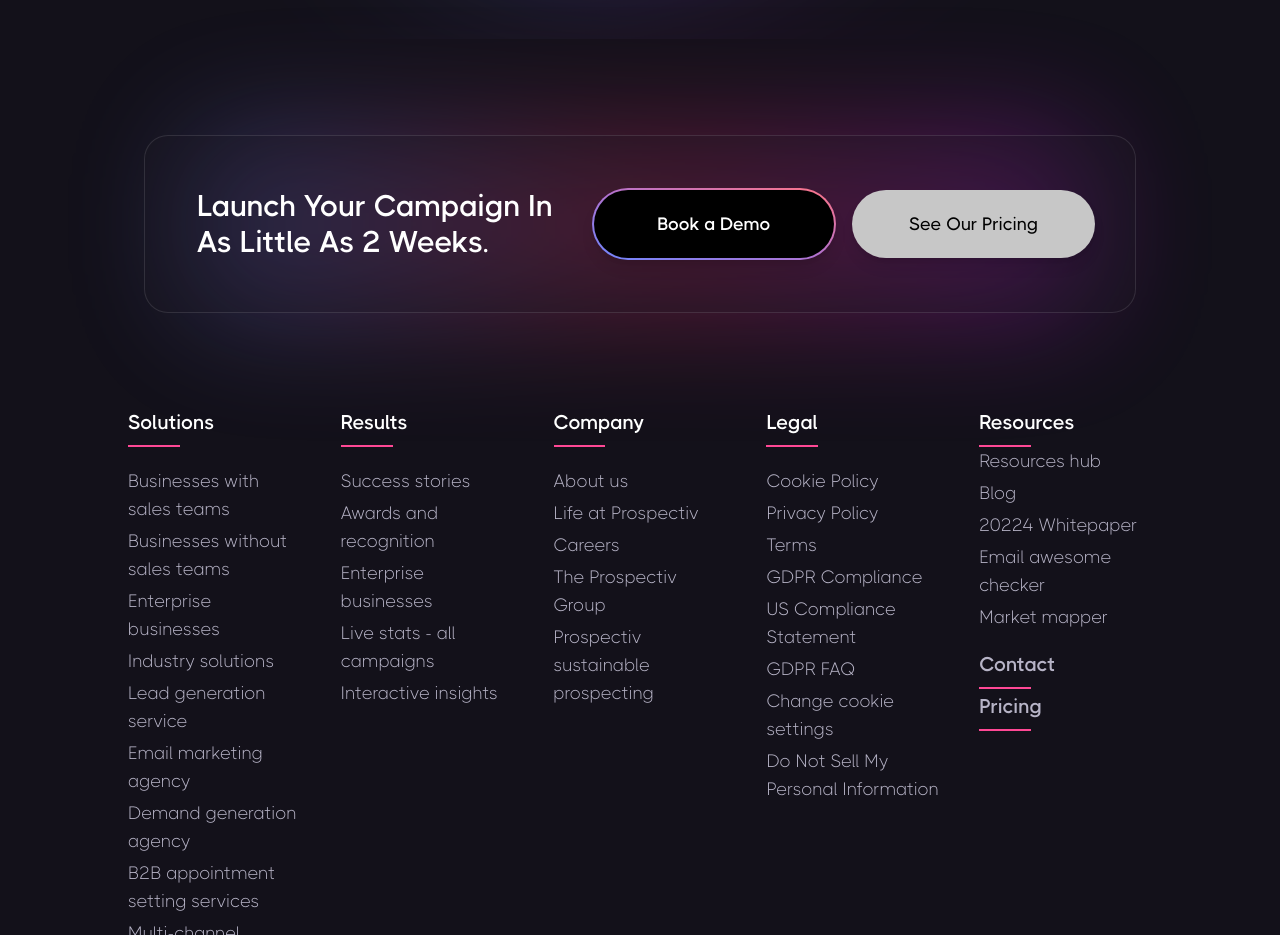
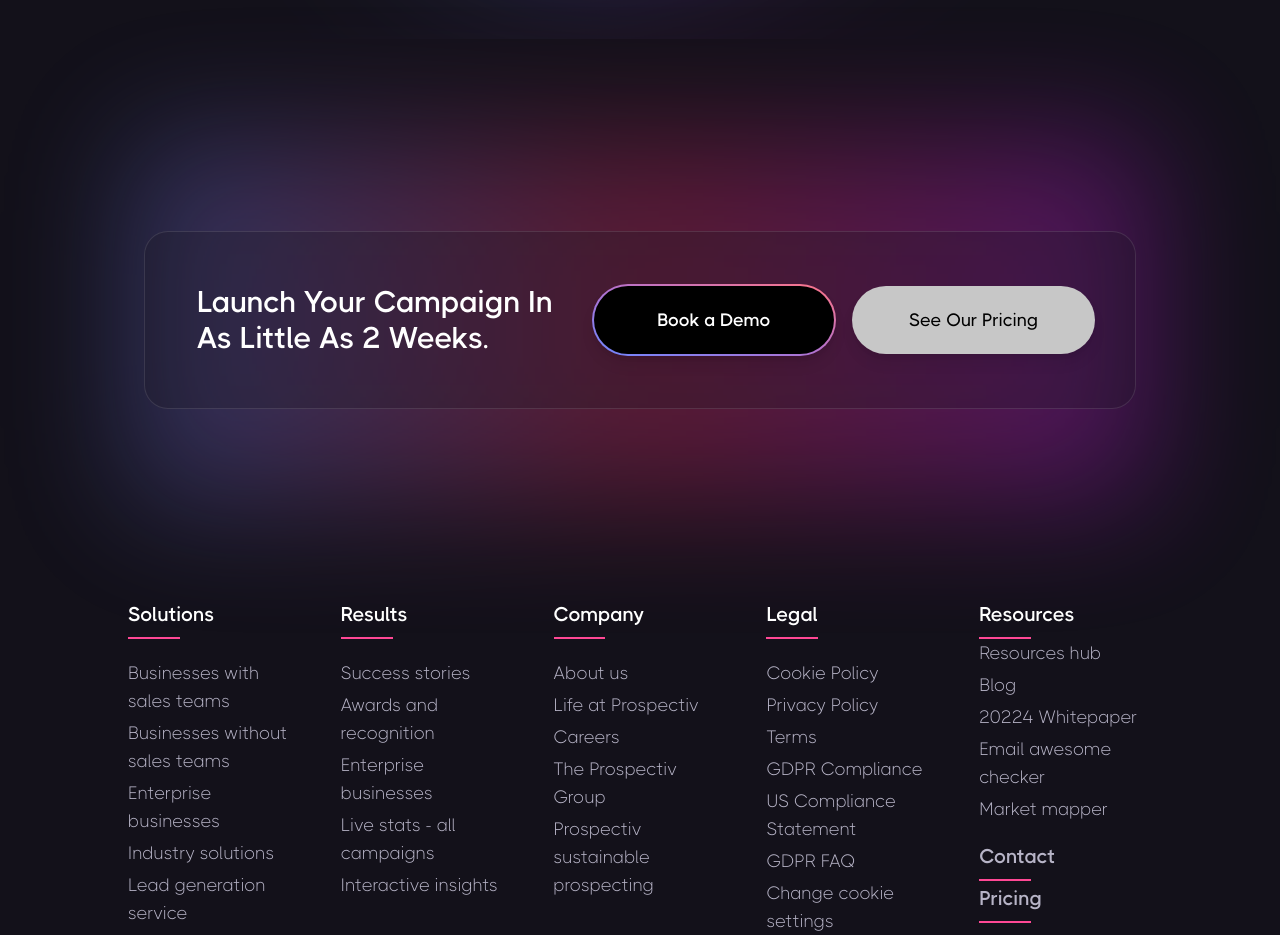
Before and after one commit to ArnabTo/prospectiv-io, a Next.js app: page / in a window 1280 px wide. Shown: the part 5860-6795 px from the top of the page. Built offline with nearby package versions, Linux system fonts and the light colour scheme.

Commit message:
updated campaign section

```diff
--- a/src/components/campaign/Campaign.tsx
+++ b/src/components/campaign/Campaign.tsx
@@ -3,9 +3,9 @@ import { Button } from "../ui/button";
 
 const Campaign = () => {
     return (
-<div className="relative max-w-7xl px-5 mx-auto">
+<div className="relative max-w-7xl px-5 mx-auto py-24">
     {/* Glowing background wrapper */}
-    <div className="absolute max-w-[70%] mx-auto inset-0 bg-gradient-to-r from-[#6f86ff] via-[#fe316f] to-[#d220ff] opacity-30 blur-3xl z-[-1] rounded-3xl"></div>
+    <div className="absolute max-w-[80%] mx-auto inset-0 bg-gradient-to-r from-[#6f86ff] via-[#fe316f] to-[#d220ff] opacity-30 blur-3xl z-[-1] rounded-3xl"></div>
 
     <div className="lg:max-w-[80%] mx-auto bg-card flex flex-col lg:flex-row items-center gap-5 p-5 lg:p-10 rounded-3xl relative z-10 border border-borderColor">
         <div className="p-3 lg:max-w-[50%]">
```
